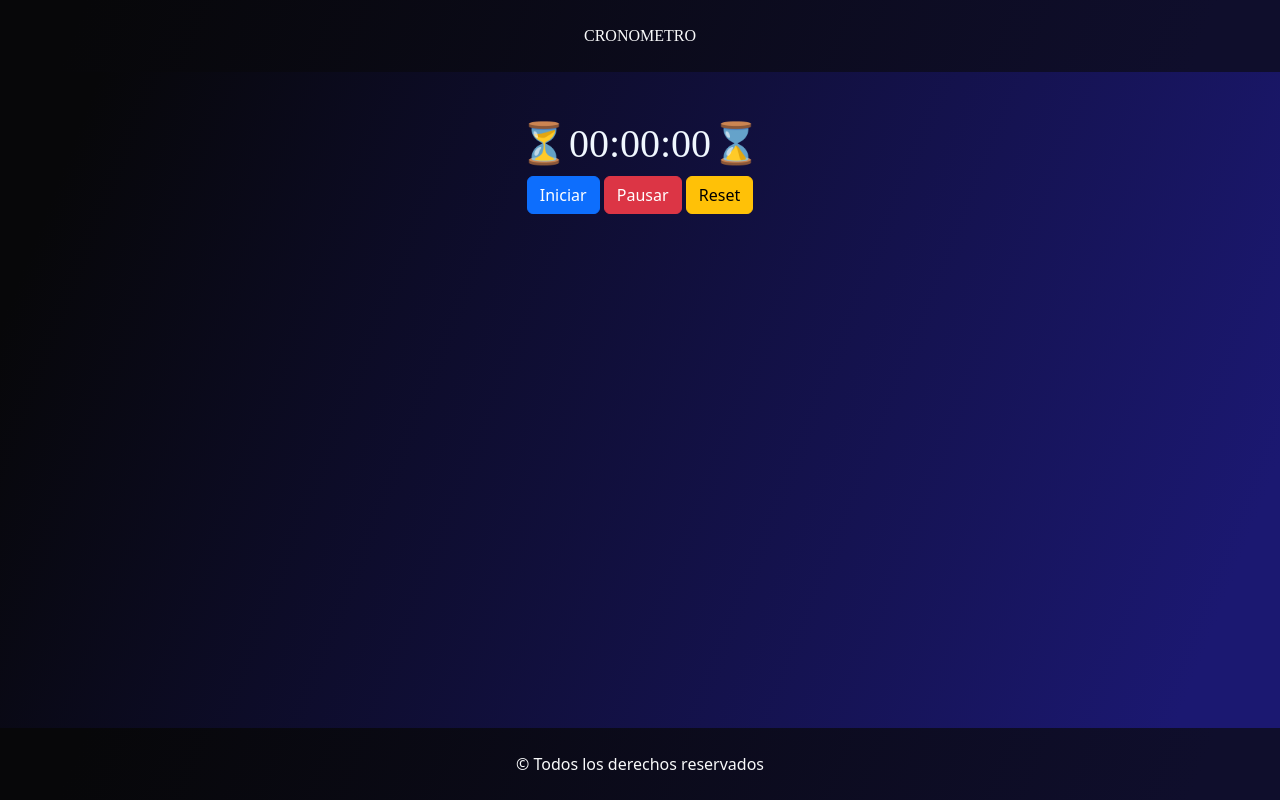
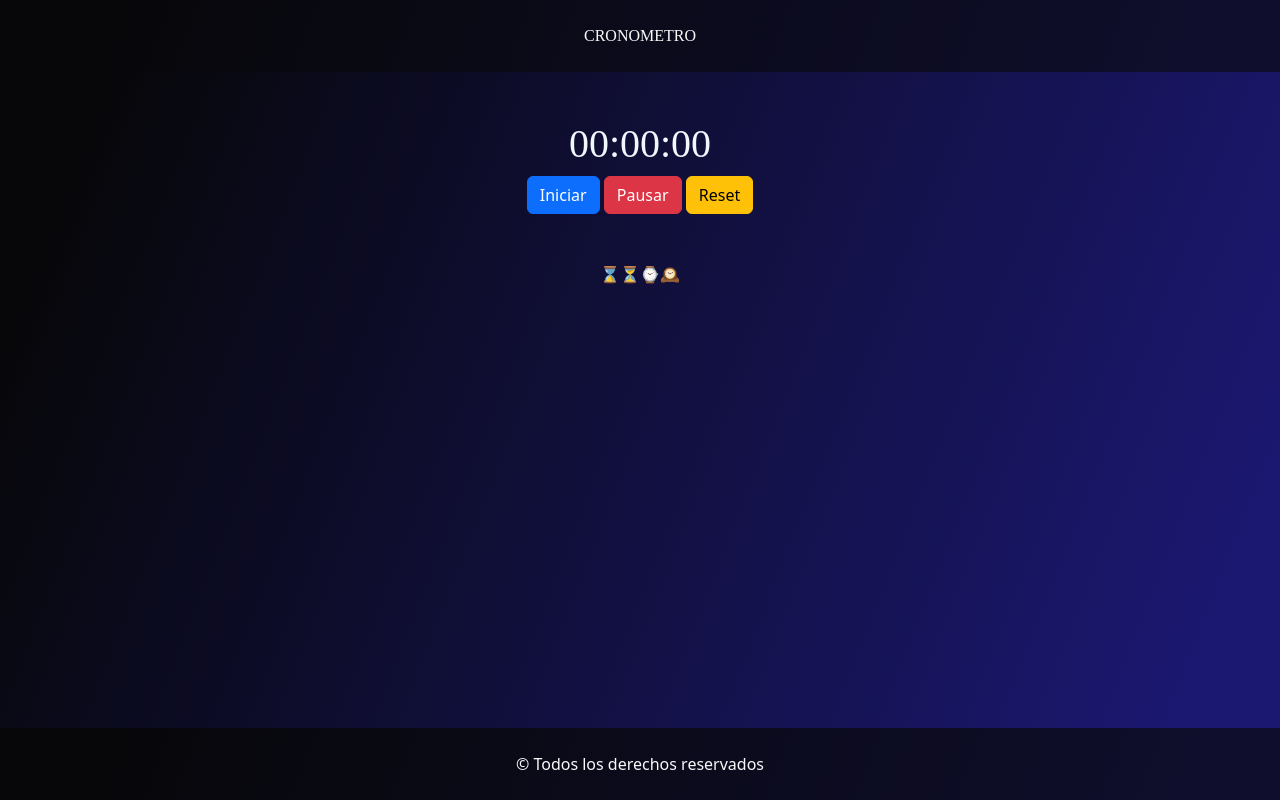
Before and after one commit to CosmeNicolas/cronometro-js, a plain HTML site: page index.html in a window 1280 px wide. Drawn offline with nearby package versions, Linux system fonts and the light colour scheme; a web font is replaced by a local one.

Commit message:
agregue unos iconos desde windows

```diff
--- a/index.html
+++ b/index.html
@@ -19,11 +19,16 @@
   <header class="cronometro py-4 bg-dark text-light text-center ">CRONOMETRO</header>
   <main>
     <section class="container-fluid text-center d-flex justify-content-center flex-column py-5">
-      <h1 class="cronometro" id="tiempo">⏳00:00:00⌛</h1>
+      <div>
+        <h1 class="cronometro" id="tiempo">00:00:00</h1>
+
       <div>
         <button class="cronometro btn btn-primary" onclick="inicio()">Iniciar</button>
         <button class="cronometro btn btn-danger" onclick="pausar()">Pausar</button>
         <button class="cronometro btn btn-warning" onclick="resetear()">Reset</button>
+      </div>
+      <div class="py-5">
+        ⌛⏳⌚🕰️
       </div>
     </section>
   </main>
```
